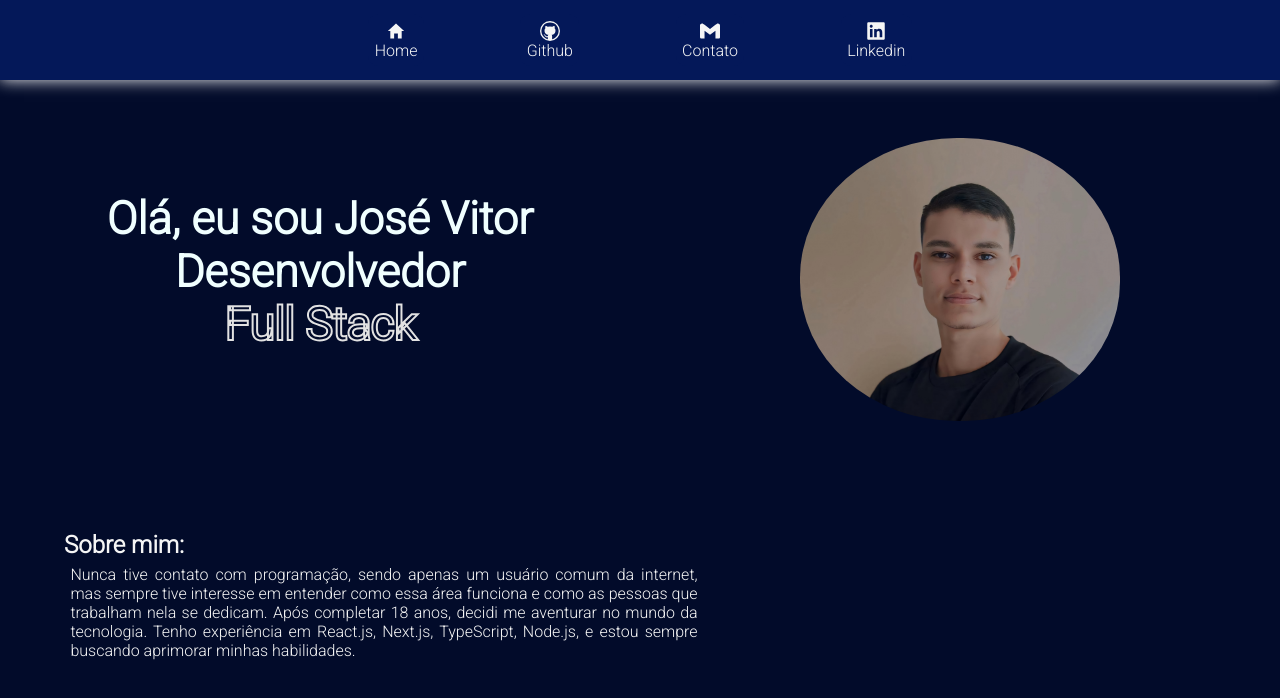
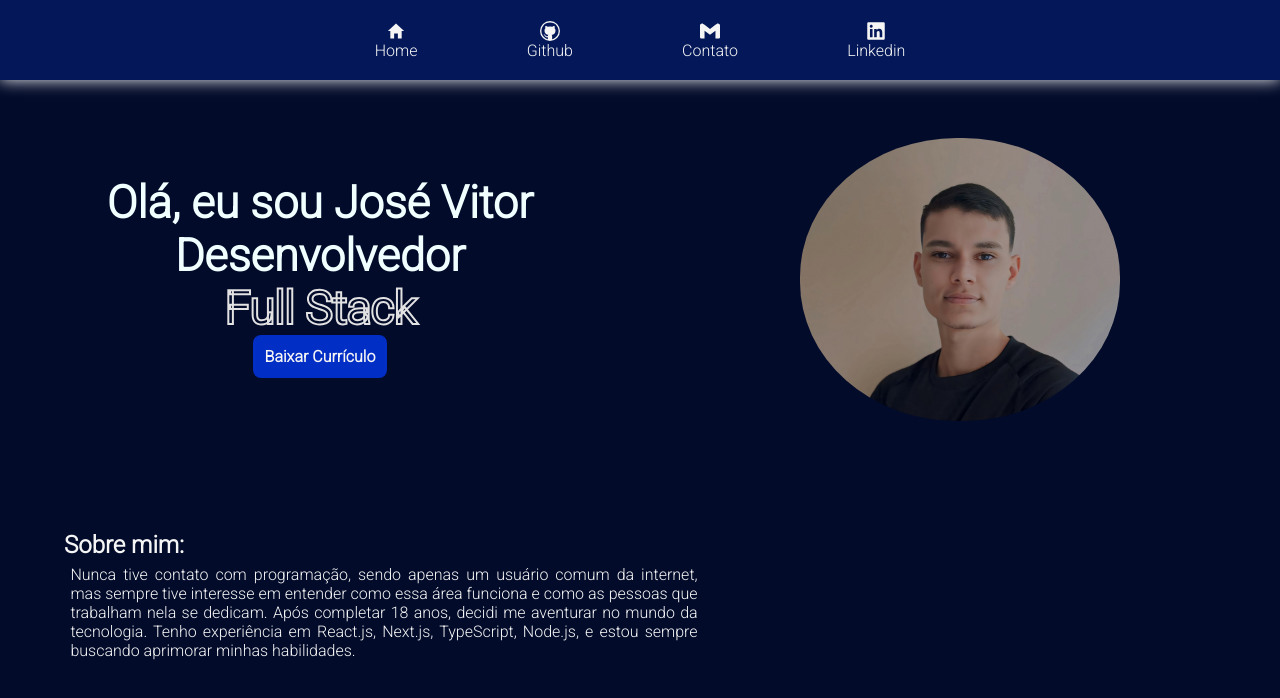
Before and after one commit to joseVitor03/portfolio, a React (Vite) app: page / in a window 1280 px wide. Shown: the top 698 px of the page. Built offline with nearby package versions, Linux system fonts and the light colour scheme.

Commit message:
adiciona curriculo

```diff
--- a/src/pages/Home/Home.tsx
+++ b/src/pages/Home/Home.tsx
@@ -1,3 +1,4 @@
+import { Link } from 'react-router-dom';
 import foto from '../../utils/images/IMG-20240325-WA0003 (1).jpg';
 import styled from './index.module.css';
 import { Reveal } from '../../components/Reveal/Reveal';
@@ -5,6 +6,7 @@ import Stacks from '../../components/Stacks/Stacks';
 import ListProjects from '../../components/ListProjects/ListProjects';
 import Header from '../../components/Header/Header';
 import Footer from '../../components/Footer/Footer';
+import curriculum from '../../utils/Meu Currículo.pdf';
 
 function Home() {
   return (
@@ -21,8 +23,17 @@ function Home() {
                 <br />
                 Desenvolvedor
                 <br />
-                <span className={ styled.frontend }>Full Stack</span>
+                <span className={ styled.fullStack }>Full Stack</span>
               </h3>
+              <Link
+                className={ styled.btnCurriculum }
+                to={ curriculum }
+                target="_blank"
+                download
+              >
+                Baixar Currículo
+
+              </Link>
             </div>
             <div className={ styled.foto }>
               <img src={ foto } alt="" />
--- a/src/pages/Home/index.module.css
+++ b/src/pages/Home/index.module.css
@@ -22,9 +22,14 @@
   margin-top: 2%;
 }
 
-.frontend {
+.fullStack {
   -webkit-text-fill-color: transparent;
   -webkit-text-stroke: 2px rgb(226, 226, 226);
+}
+
+.introduction {
+  width: 50vw;
+  padding: 2%;
 }
 
 .introduction, .foto {
@@ -35,11 +40,21 @@
 .introduction h3 {
   font-size: 45px;
   color: azure;
-
+  margin: 2% auto;
 }
 
-.introduction h5 {
-  font-size: 20px;
+.btnCurriculum {
+  background-color: #012ec4;
+  text-decoration: none;
+  color: whitesmoke;
+  font-weight: 800;
+  margin: 2%;
+  padding: 2%;
+  border-radius: 8px;
+}
+
+.btnCurriculum:hover {
+  background-color: #345ee9;
 }
 
 .foto img {
```
Also changed, not shown: 1 other file (tests, documents, lock files or other folders).
